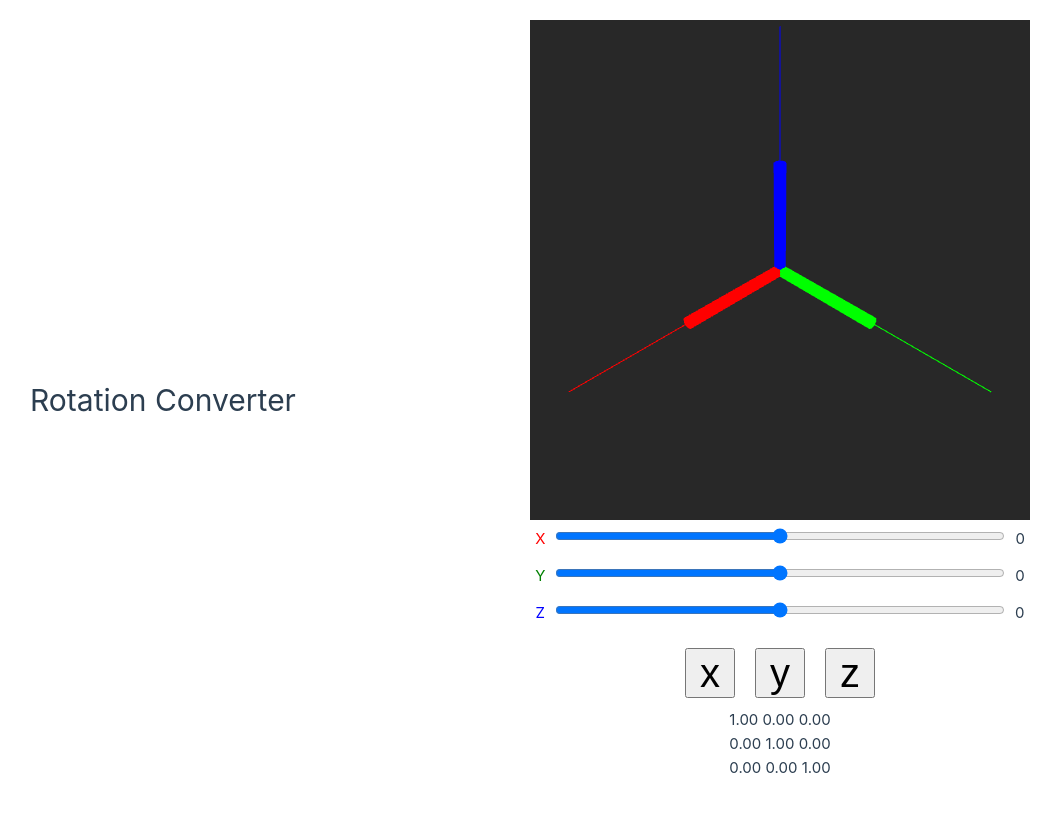
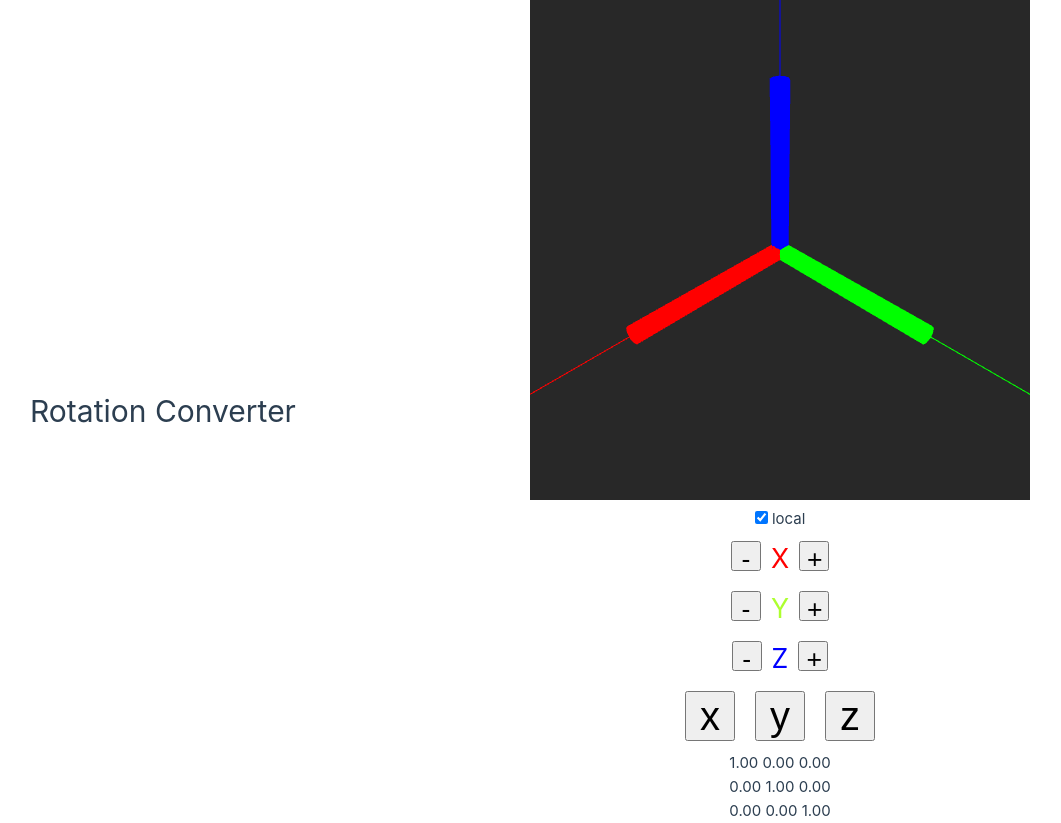
Before and after one commit to Divelix/rotation_converter, a Vue app: page / in a window 1280 px wide. Shown: the whole page, without its empty margins (110-1171 px from the left). Before the commit the page ends 800 px from the top, so only its background shows below. Built offline with nearby package versions, Linux system fonts and the light colour scheme.

Commit message:
feat: Replace sliders with buttons

```diff
--- a/src/components/CoordView.vue
+++ b/src/components/CoordView.vue
@@ -1,78 +1,49 @@
 <template>
   <canvas ref="experience"></canvas>
   <br>
-  <span style="color: red;">X</span>
-  <input
-    type="range"
-    :min="minAngle"
-    :max="maxAngle"
-    :value="sliderX"
-    @input="onChangeSlider(BtnAxes.X, $event)"
-    ref="refSliderX"
-  />
-  <span>{{ sliderX }}</span>
+  <input type="checkbox" v-model="isLocal"> <label>local</label>
   <br>
-  <span style="color: green;">Y</span>
-  <input
-    type="range"
-    :min="minAngle"
-    :max="maxAngle"
-    :value="sliderY"
-    @input="onChangeSlider(BtnAxes.Y, $event)"
-    ref="refSliderY"
-  />
-  <span>{{ sliderY }}</span>
+  <button class="sign" @click="minusX">-</button>
+  <span class="x">X</span>
+  <button class="sign" @click="plusX">+</button>
   <br>
-  <span style="color: blue;">Z</span>
-  <input
-    type="range"
-    :min="minAngle"
-    :max="maxAngle"
-    :value="sliderZ"
-    @input="onChangeSlider(BtnAxes.Z, $event)"
-    ref="refSliderZ"
-  />
-  <span>{{ sliderZ }}</span>
+  <button class="sign" @click="minusY">-</button>
+  <span class="y">Y</span>
+  <button class="sign" @click="plusY">+</button>
+  <br>
+  <button class="sign" @click="minusZ">-</button>
+  <span class="z">Z</span>
+  <button class="sign" @click="plusZ">+</button>
   <br>
   <button class="coord" @click="setX">x</button>
   <button class="coord" @click="setY">y</button>
   <button class="coord" @click="setZ">z</button>
-  <p>{{ rotFrame.matrix.elements[0].toFixed(2) }} {{ rotFrame.matrix.elements[1].toFixed(2) }} {{ rotFrame.matrix.elements[2].toFixed(2) }}</p>
-  <p>{{ rotFrame.matrix.elements[4].toFixed(2) }} {{ rotFrame.matrix.elements[5].toFixed(2) }} {{ rotFrame.matrix.elements[6].toFixed(2) }}</p>
-  <p>{{ rotFrame.matrix.elements[8].toFixed(2) }} {{ rotFrame.matrix.elements[9].toFixed(2) }} {{ rotFrame.matrix.elements[10].toFixed(2) }}</p>
+  <p>{{ rotMat[0] }} {{ rotMat[1] }} {{ rotMat[2] }}</p>
+  <p>{{ rotMat[4] }} {{ rotMat[5] }} {{ rotMat[6] }}</p>
+  <p>{{ rotMat[8] }} {{ rotMat[9] }} {{ rotMat[10] }}</p>
 </template>
 
 
 <script setup lang="ts">
 import {BufferGeometry, CylinderGeometry, Group, Line, LineBasicMaterial, Matrix4, Mesh, MeshBasicMaterial, PerspectiveCamera, Scene, Vector3, WebGLRenderer} from 'three'
-import {computed, onMounted, ref, shallowRef, watch} from 'vue'
+import {onMounted, ref, shallowRef, watch} from 'vue'
 import { OrbitControls } from 'three/examples/jsm/Addons.js';
-import { clamp } from 'three/src/math/MathUtils.js';
 
 // Reactive stuff
-const sliderX = shallowRef(0)
-const sliderY = shallowRef(0)
-const sliderZ = shallowRef(0)
-const sliderAsAngleX = computed(()=>Math.PI / 6 * sliderX.value)
-const sliderAsAngleY = computed(()=>Math.PI / 6 * sliderY.value)
-const sliderAsAngleZ = computed(()=>Math.PI / 6 * sliderZ.value)
-const refSliderX = ref<HTMLInputElement | null>(null)
-const refSliderY = ref<HTMLInputElement | null>(null)
-const refSliderZ = ref<HTMLInputElement | null>(null)
+const isLocal = shallowRef(true)
+const rotMat = ref<string[]>(new Matrix4().identity().elements.map(e => e.toFixed(2)))
 const experience = ref<HTMLCanvasElement | null>(null)
-const minAngle = ref(-3)
-const maxAngle = ref(3)
 
 // Constants
 enum BtnAxes {X, Y, Z}
 const [W, H] = [500, 500]
-const CAM_POS = new Vector3(3,3,3)
+const CAM_POS = new Vector3(2,2,2)
 const CAM_LOOKAT = new Vector3(0,0,0)
 const AXIS_LEN = 2
 const CYL_RADIUS = 0.05
 const CYL_LENGTH = 1
 const CYL_RESOLUTION = 10
-const SNAP_SIZE = 1
+const SNAP_SIZE = Math.PI / 6
 
 // Variables
 let controls: OrbitControls
@@ -80,42 +51,44 @@ let renderer: WebGLRenderer
 let currAxis: BtnAxes = BtnAxes.X
 
 // Methods
-watch(sliderX, (newX) => {
-  (refSliderX.value as unknown as HTMLInputElement).value = newX.toString()
-  const rads = sliderAsAngleX.value
-  const rm = new Matrix4().makeRotationX(rads)
-  rotFrame.setRotationFromMatrix(rm)
-  rotFrame.updateMatrix()
-})
-watch(sliderY, (newY) => {
-  (refSliderY.value as unknown as HTMLInputElement).value = newY.toString()
-  const rads = sliderAsAngleY.value
-  const rm = new Matrix4().makeRotationY(rads)
-  rotFrame.setRotationFromMatrix(rm)
-  rotFrame.updateMatrix()
-})
-watch(sliderZ, (newZ) => {
-  (refSliderZ.value as unknown as HTMLInputElement).value = newZ.toString()
-  const rads = sliderAsAngleZ.value
-  const rm = new Matrix4().makeRotationZ(rads)
-  rotFrame.setRotationFromMatrix(rm)
-  rotFrame.updateMatrix()
-})
-
-function onChangeSlider(axis: BtnAxes, event: Event) {
-  let value = Number((event.target as HTMLInputElement).value)
+function snapRotate(axis: BtnAxes, rads: number) {
+  currAxis = axis
+  if (isLocal.value) {
     switch(axis) {
       case BtnAxes.X:
-      sliderX.value = value
+        rotFrame.rotateX(rads)
         break
       case BtnAxes.Y:
-      sliderY.value = value
+        rotFrame.rotateY(rads)
         break
       case BtnAxes.Z:
-      sliderZ.value = value
+        rotFrame.rotateZ(rads)
         break
     }
+  } else {
+  const rm = new Matrix4()
+    switch(axis) {
+      case BtnAxes.X:
+        rm.makeRotationX(rads)
+        break
+      case BtnAxes.Y:
+        rm.makeRotationY(rads)
+        break
+      case BtnAxes.Z:
+        rm.makeRotationZ(rads)
+        break
     }
+    rotFrame.applyMatrix4(rm)
+  }
+  rotFrame.updateMatrix()
+  rotMat.value = rotFrame.matrix.elements.map(e => e.toFixed(2))
+}
+const minusX = () => snapRotate(BtnAxes.X, -SNAP_SIZE)
+const plusX = () => snapRotate(BtnAxes.X, SNAP_SIZE)
+const minusY = () => snapRotate(BtnAxes.Y, -SNAP_SIZE)
+const plusY = () => snapRotate(BtnAxes.Y, SNAP_SIZE)
+const minusZ = () => snapRotate(BtnAxes.Z, -SNAP_SIZE)
+const plusZ = () => snapRotate(BtnAxes.Z, SNAP_SIZE)
 
 function setX() {
   currAxis = BtnAxes.X
@@ -129,17 +102,31 @@ function setZ() {
 
 function handleScroll(event: WheelEvent) {
   event.preventDefault()
-  let scrollValue = event.deltaY < 0 ? SNAP_SIZE : -SNAP_SIZE
+  const isUp = event.deltaY > 0
+  if (isUp) {
     switch(currAxis){
       case BtnAxes.X:
-      sliderX.value = clamp(sliderX.value + scrollValue, minAngle.value, maxAngle.value)
+        plusX()
         break
       case BtnAxes.Y:
-      sliderY.value = clamp(sliderY.value + scrollValue, minAngle.value, maxAngle.value)
+        plusY()
         break
       case BtnAxes.Z:
-      sliderZ.value = clamp(sliderZ.value + scrollValue, minAngle.value, maxAngle.value)
+        plusZ()
         break
+    }
+  } else {
+    switch(currAxis){
+      case BtnAxes.X:
+        minusX()
+        break
+      case BtnAxes.Y:
+        minusY()
+        break
+      case BtnAxes.Z:
+        minusZ()
+        break
+    }
   }
 }
 
@@ -236,16 +223,28 @@ onMounted(() => {
 
 
 <style scoped>
+span {
+  font-size: 20pt;
+}
 .coord {
   font-size: 30pt;
   width: 50px;
   height: 50px;
   margin: 10px;
 }
-input[type="range"] {
-  width: 450px;
-  margin-left: 10px;
-  margin-right: 10px;
-  margin-bottom: 20px;
+.sign {
+  font-size: 20pt;
+  width: 30px;
+  height: 30px;
+  margin: 10px;
+}
+.x {
+  color: red
+}
+.y {
+  color: greenyellow
+}
+.z {
+  color: blue
 }
 </style>
```
Also changed, not shown: src/components/Sliders.vue (added, +70 -0 lines). Lines whose indentation alone changed are shown as unchanged.
